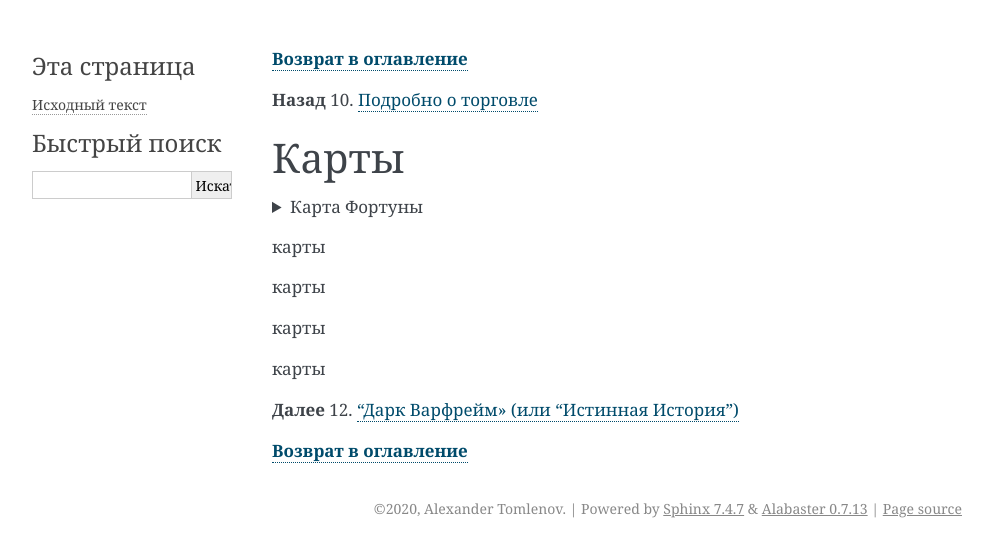
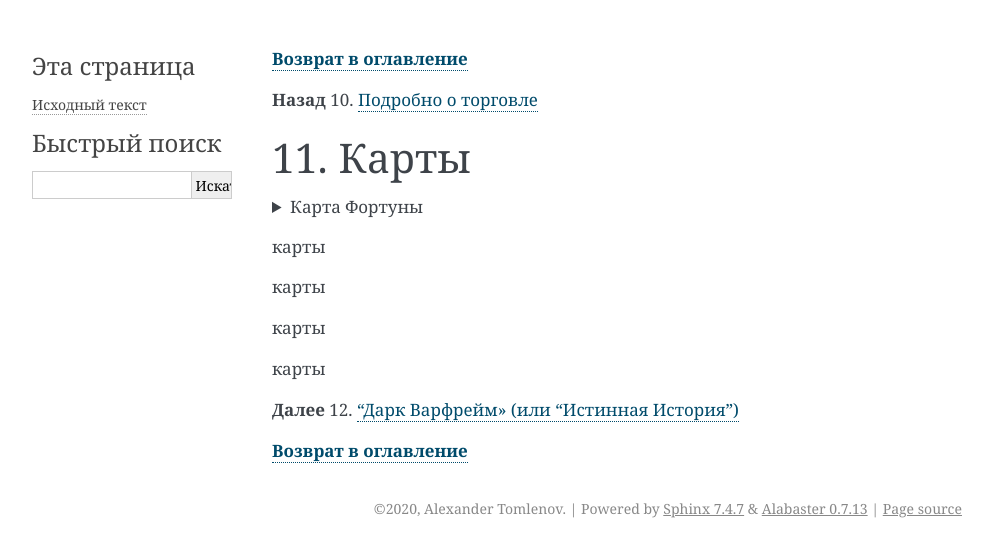
Before and after one commit to crackedmind/warframe-brief-guide, a Sphinx documentation site: the page built from source/11.md, in a window 1280 px wide. Shown: the top 557 px of the page, without its empty margins (148-1140 px from the left). Built offline with Sphinx 7.4.7, drawn with Linux system fonts in a browser that asks for light colours.

Commit message:
Update 11.md

```diff
--- a/source/11.md
+++ b/source/11.md
@@ -4,7 +4,7 @@
 
 
 
-### Карты
+### 11. Карты
 
 <details>
   <summary> Карта Фортуны</summary>
```
